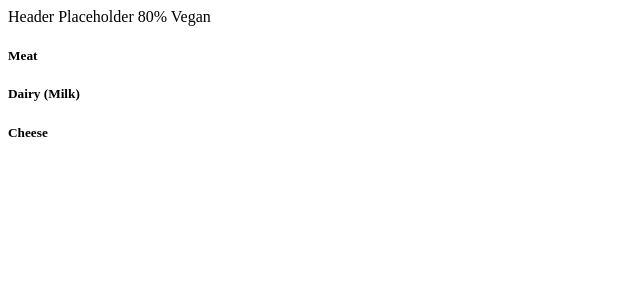
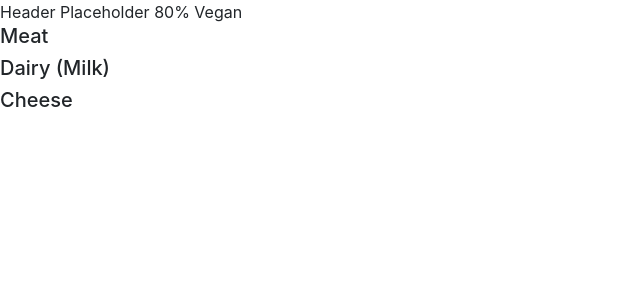
Before and after one commit to matthew-colapietro/80-percent-vegan, a React (Create React App) app in the folder Post-Program/80-percent-vegan/: page / in a window 1280 px wide. Shown: the top 300 px of the page, without its empty margins (0-640 px from the left). Built offline with nearby package versions, Linux system fonts and the light colour scheme.

Commit message:
added example placeholders for dairy component

```diff
--- a/Post-Program/80-percent-vegan/src/actions/index.js
+++ b/Post-Program/80-percent-vegan/src/actions/index.js
@@ -0,0 +1 @@
+import axios from 'axios';
--- a/Post-Program/80-percent-vegan/src/components/App.js
+++ b/Post-Program/80-percent-vegan/src/components/App.js
@@ -2,6 +2,8 @@ import React, { Component } from "react";
 import Cheese from './Cheese';
 import Meat from './Meat';
 import Dairy from './Dairy';
+
+import 'bootstrap/dist/css/bootstrap.css';
 
 class App extends Component {
   constructor() {
@@ -30,16 +32,20 @@ class App extends Component {
   render() {
     return (
       <div>
-
         <div>
           Header Placeholder 80% Vegan
-          <h5 onClick={e => this.setState( {currentSelection: e.target.innerText} )}>Meat</h5>
-          <h5 onClick={e => this.setState( {currentSelection: e.target.innerText} )}>Dairy (Milk)</h5>
-          <h5 onClick={e => this.setState( {currentSelection: e.target.innerText} )}>Cheese</h5>
         </div>
 
-        <div>
-          {this.informationDisplay()}
+        <div className="row">
+          <div className="col-md-2">
+            <h5 onClick={e => this.setState( {currentSelection: e.target.innerText} )}>Meat</h5>
+            <h5 onClick={e => this.setState( {currentSelection: e.target.innerText} )}>Dairy (Milk)</h5>
+            <h5 onClick={e => this.setState( {currentSelection: e.target.innerText} )}>Cheese</h5>
+          </div>
+
+          <div className="col-md-10">
+            {this.informationDisplay()}
+          </div>
         </div>
 
       </div>
--- a/Post-Program/80-percent-vegan/src/components/Dairy.js
+++ b/Post-Program/80-percent-vegan/src/components/Dairy.js
@@ -1,4 +1,5 @@
 import React, { Component } from "react";
+import 'bootstrap/dist/css/bootstrap.css';
 
 class Dairy extends Component {
 
@@ -9,6 +10,21 @@ class Dairy extends Component {
       <div>
         <p>Milk/Cream might be the easiest and most cost effective healthy replacement. There are dozens of options for milk and cream which have only improved as their popularity has soared.</p>
 
+        <div className="row">
+          <div className="col-md-3">
+            <h5>Oatley Oat Milk</h5>
+            <img className="w-100" src="https://encrypted-tbn3.gstatic.com/shopping?q=tbn:ANd9GcRXNpWsXmob8tA0rnqRH-TzwruX_n5hN6ABaYjSp_x4GnSuRamZqA&usqp=CAc"></img>
+          </div>
+          <div className="col-md-3">
+            <h5>Silk Almond Milk</h5>
+            <img className="w-100" src="https://silk.com/wp-content/uploads/2019/02/silk-original-almondmilk.png"></img>
+          </div>
+          <div className="col-md-3">
+            <h5>Soy Milk</h5>
+            <img className="w-100" src="https://silk.com/wp-content/uploads/2019/02/silk-original-soymilk.png"></img>
+          </div>
+        </div>
+
       </div>
     )
   }
```
